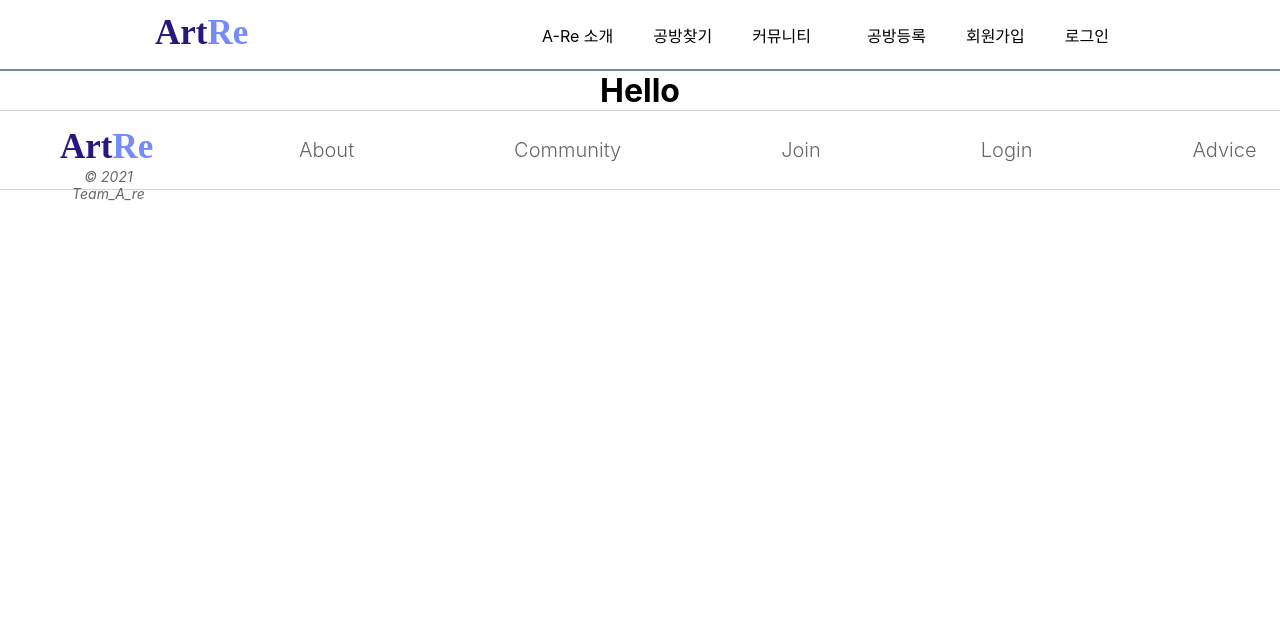
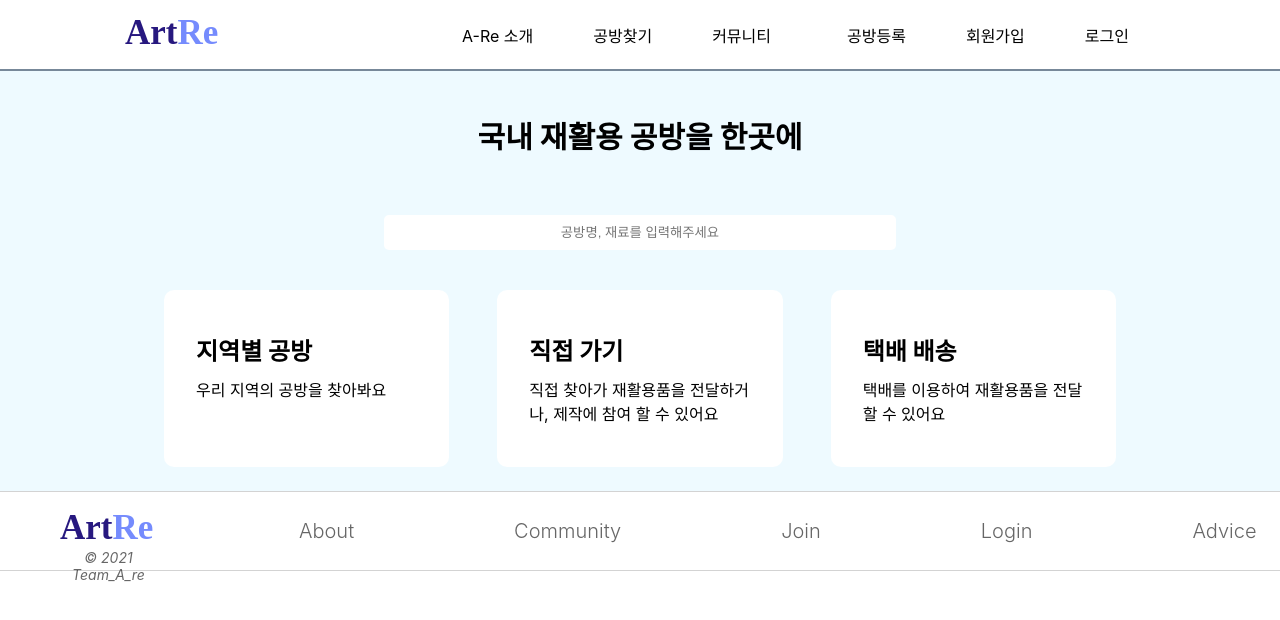
Before and after one commit to Team-NanaScript/Art_Recycle, a React (Create React App) app in the folder react-are/: page / in a window 1280 px wide. Shown: the top 620 px of the page. Built offline with nearby package versions, Linux system fonts and the light colour scheme.

Commit message:
here_is_main

```diff
--- a/react-are/src/comps/Footer.jsx
+++ b/react-are/src/comps/Footer.jsx
@@ -2,8 +2,8 @@ import React from "react";
 
 function Footer() {
   return (
-    <div class="footer">
-		<div class="footer_logo">
+    <div className="footer">
+		<div className="footer_logo">
 		<svg width="97" height="35">
           <text transform="translate(0 29)" fill="#27187f" fontSize="35" fontFamily="Ubuntu-Bold, Ubuntu" fontWeight="700">
             <tspan x="0" y="0">Art</tspan>
--- a/react-are/src/comps/MainBody.jsx
+++ b/react-are/src/comps/MainBody.jsx
@@ -1,10 +1,31 @@
 import React from "react";
+import "../css/main.css"
 
 function MainBody() {
   return (
-    <div>
-      <h1>Hello</h1>
-    </div>
+    <section className="main_body">
+      <article className="main_top">
+      <h1>국내 재활용 공방을 한곳에</h1>
+      <div className="main_search_box">
+        <input name="search" className="main_search"
+        placeholder="공방명, 재료를 입력해주세요"/>
+      </div>
+      </article>
+      <article className="main_bottom">
+        <div className="area">
+          <h2>지역별 공방</h2>
+          <p>우리 지역의 공방을 찾아봐요</p>
+        </div>
+        <div className="go">
+          <h2>직접 가기</h2>
+          <p>직접 찾아가 재활용품을 전달하거나, 제작에 참여 할 수 있어요</p>
+        </div>
+        <div className="delivery">
+          <h2>택배 배송</h2>
+          <p>택배를 이용하여 재활용품을 전달할 수 있어요</p>
+        </div>
+      </article>
+    </section>
   );
 }
 
--- a/react-are/src/comps/MainNav.jsx
+++ b/react-are/src/comps/MainNav.jsx
@@ -1,6 +1,6 @@
 import React from "react";
 import {NavLink} from "react-router-dom";
-import "../css/mainNav.css"
+import "../css/main.css"
 
 function MainNav() {
   return (
@@ -16,7 +16,7 @@ function MainNav() {
         <nav className="menu_wrap">
           <ul className="main_menu center">
             <li><NavLink to="/" exact>A-Re 소개</NavLink></li>
-            <li><NavLink to="/search" exact>공방찾기</NavLink></li>
+            <li><NavLink to="/search/local" exact>공방찾기</NavLink></li>
             <li><NavLink to="/" exact>커뮤니티</NavLink></li>
           </ul>
           <ul className="main_menu right">
--- /dev/null
+++ b/react-are/src/css/main.css
@@ -0,0 +1,95 @@
+/* Main Nav */
+header.App-header {
+	padding: 5px;
+	justify-content: space-around;
+	align-items: center;
+	border-bottom: 2px solid lightslategrey;
+}
+/* header.App-header,
+header.App-header nav.menu_wrap {
+	justify-content: space-around;
+} */
+
+header.App-header,
+header.App-header nav.menu_wrap,
+header.App-header nav.menu_wrap ul {
+	display: flex;
+	flex-direction: row;
+}
+
+header.App-header div#logo {
+	padding: 10px;
+	margin-left:10px;
+}
+
+header.App-header nav.menu_wrap ul{
+	margin-right: 1rem;
+}
+header.App-header nav.menu_wrap ul li,
+header.App-header nav.menu_wrap ul li a {
+	padding: 15px 10px;
+}
+
+header.App-header nav.menu_wrap ul li {
+	transition: 0.2s;
+	margin: 2px 10px;
+}
+
+header.App-header nav.menu_wrap ul li:hover {
+	cursor: pointer;
+	color:white;
+	border-radius: 15px;
+	background-color: #7b65f7cb;
+}
+
+/* Main body */
+section.main_body {
+	background-color: rgb(238, 250, 255);
+	display: flex;
+	flex-direction: column;
+}
+
+section.main_body article.main_top h1 {
+	margin: 2rem;
+	padding:10px;
+	font-size: 30px;
+}
+
+section.main_body article.main_top input {
+	margin: 1rem;
+	text-align: center;
+	width: 40%;
+	padding:10px;
+	outline: none;
+	border: none;
+	border-radius: 5px;
+}
+
+section.main_body article.main_bottom {
+	width: 1000px;
+	margin:0 auto;
+	display: flex;
+	flex-direction: row;
+
+}
+
+section.main_body article.main_bottom div {
+	text-align: left;
+	flex: 1;
+	border-radius: 10px;
+	margin:1.5rem;
+	background-color: white;
+	padding: 2rem;
+	transition: 0.2s;
+}
+
+section.main_body article.main_bottom div:hover {
+	cursor: pointer;
+	background-color: #7863f1;
+	color:white;
+}
+
+section.main_body article.main_bottom div h2,
+section.main_body article.main_bottom div p {
+	margin: 10px auto;
+}
--- a/react-are/src/css/mainNav.css
+++ /dev/null
@@ -1,38 +0,0 @@
-header.App-header {
-	padding: 5px;
-	justify-content: space-around;
-	align-items: center;
-	border-bottom: 2px solid lightslategrey;
-}
-/* header.App-header,
-header.App-header nav.menu_wrap {
-	justify-content: space-around;
-} */
-
-header.App-header,
-header.App-header nav.menu_wrap,
-header.App-header nav.menu_wrap ul {
-	display: flex;
-	flex-direction: row;
-}
-
-header.App-header div#logo {
-	padding: 10px;
-	margin-left:10px;
-}
-
-header.App-header nav.menu_wrap ul{
-	margin-right: 1rem;
-}
-
-header.App-header nav.menu_wrap ul li {
-	transition: 0.2s;
-	padding: 10px;
-	margin: 2px 10px;
-}
-
-header.App-header nav.menu_wrap ul li:hover {
-	color:white;
-	border-radius: 15px;
-	background-color: #7b65f7cb;
-}
```
